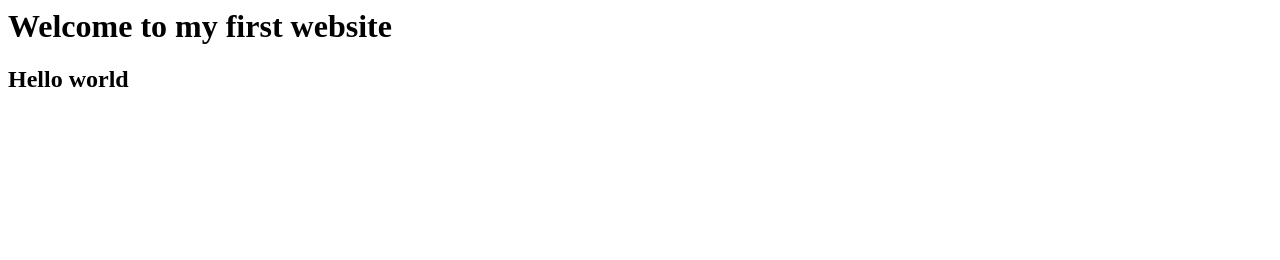
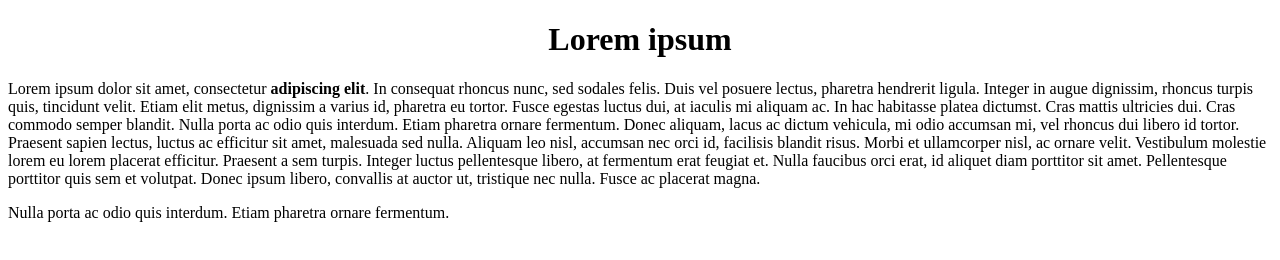
Before and after one commit to ChristineKarimi/prep52, a plain HTML site: page index.html in a window 1280 px wide. Drawn offline with Linux system fonts and the light colour scheme.

```diff
--- a/index.html
+++ b/index.html
@@ -1,2 +1,16 @@
-<h1>Welcome to my first website</h1>
-<h2>Hello world</h2>
+<!DOCTYPE html>
+<html>
+<head>
+    <title>Personal website</title>
+</head>
+<body>
+<center><h1>Lorem ipsum </h1></center>
+<p>Lorem ipsum dolor sit amet, consectetur <strong>adipiscing elit</strong>. In consequat rhoncus nunc, sed sodales felis. Duis vel posuere lectus, pharetra hendrerit ligula. Integer in augue dignissim, rhoncus turpis quis, tincidunt velit. Etiam elit metus, dignissim a varius id, pharetra eu tortor. Fusce egestas luctus dui, at iaculis mi aliquam ac. In hac habitasse platea dictumst. Cras mattis ultricies dui. Cras commodo semper blandit.
+
+    Nulla porta ac odio quis interdum. Etiam pharetra ornare fermentum. Donec aliquam, lacus ac dictum vehicula, mi odio accumsan mi, vel rhoncus dui libero id tortor. Praesent sapien lectus, luctus ac efficitur sit amet, malesuada sed nulla. Aliquam leo nisl, accumsan nec orci id, facilisis blandit risus. Morbi et ullamcorper nisl, ac ornare velit. Vestibulum molestie lorem eu lorem placerat efficitur. Praesent a sem turpis. Integer luctus pellentesque libero, at fermentum erat feugiat et. Nulla faucibus orci erat, id aliquet diam porttitor sit amet. Pellentesque porttitor quis sem et volutpat. Donec ipsum libero, convallis at auctor ut, tristique nec nulla. Fusce ac placerat magna.
+</p>
+<p> Nulla porta ac odio quis interdum. Etiam pharetra ornare fermentum.</p>
+
+
+</body>
+</html>
```
Also changed, not shown: 1 other file.
